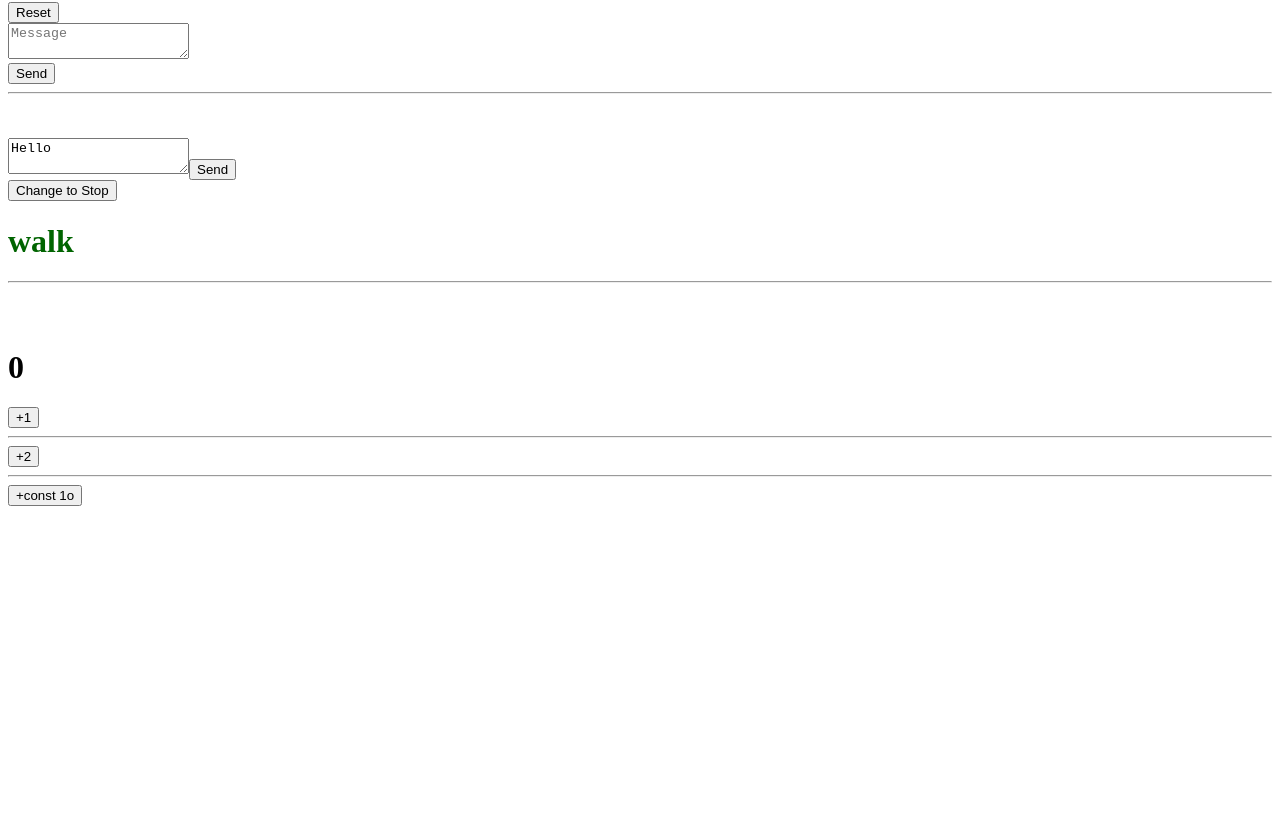
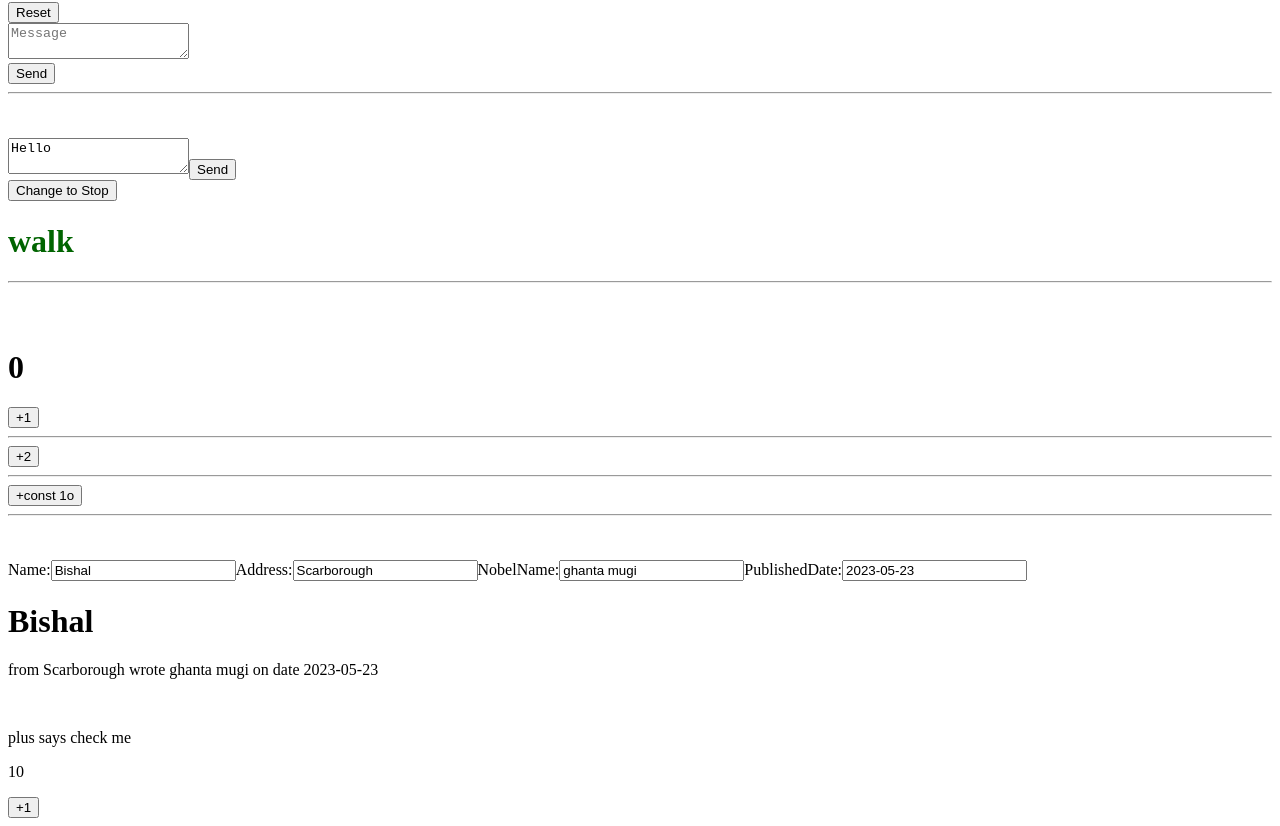
Before and after one commit to bishalkunwar/ReactJSLearning, a React (Create React App) app in the folder learning_try/: page / in a window 1280 px wide. Shown: the part 595-1421 px from the top of the page. Before the commit the page ends 1109 px from the top, so only its background shows below. Built offline with nearby package versions, Linux system fonts and the light colour scheme.

Commit message:
Trying to make the objects state immmutable and making state updates of objects  in React JS

```diff
--- a/learning_try/src/App.js
+++ b/learning_try/src/App.js
@@ -218,6 +218,7 @@ import Form from "./Components/formWithHooks";
 import FormMSG from "./Components/formSubmissionMSG";
 import StateSnap from "./Components/StateSnapshot";
 import Batching from "./Components/StateBatching";
+import ObjectState from "./Components/UpdatingObjectsState";
 
 export default function App(){
   return(
@@ -229,6 +230,8 @@ export default function App(){
       <StateSnap/>
       <hr/><br/><br/>
       <Batching/>
+      <hr/><br/><br/>
+      <ObjectState/>
     </div>
   )
 };
--- /dev/null
+++ b/learning_try/src/Components/UpdatingObjectsState.js
@@ -0,0 +1,96 @@
+import {useState} from 'react';
+
+export default function ObjectState(){
+
+    const[person, setPerson] = useState({
+        name: 'Bishal',
+        address: 'Scarborough',
+        nobels: {
+            nobelName: 'ghanta mugi',
+            publishDate: '2023-05-23',
+        },
+        plus: 10
+    })
+
+    function handleNameChange(e){
+        setPerson({
+            ...person,
+            name: e.target.value
+        });
+    };
+
+    function handleAddressChange(e){
+        setPerson({
+            ...person,
+            address: e.target.value
+        });
+    };
+
+    function handleNobelNameChange(e){
+        setPerson({
+            ...person,
+            nobels: {
+                ...person.nobels,
+                nobelName: e.target.value
+            }
+        });
+    };
+
+    function handleNobelPublishDateChange(e){
+        setPerson({
+            ...person,
+            nobels:{
+                ...person.nobels,
+                publishDate: e.target.value
+            }
+        });
+    };
+
+    function handlePlusclick(){
+        setPerson({
+            ...person,
+            plus: person.plus+1,
+        });
+    };
+
+    return(
+
+        <>
+
+            <label>
+                Name:
+                <input value={person.name} onChange={handleNameChange}/>
+            </label>
+
+            <label>
+                Address:
+                <input value={person.address} onChange={handleAddressChange}/>
+            </label>
+
+            <label>
+                NobelName:
+                <input value={person.nobels.nobelName} onChange={handleNobelNameChange}/>
+            </label>
+
+            <label>
+                PublishedDate:
+                <input value={person.nobels.publishDate} onChange={handleNobelPublishDateChange}/>
+            </label>
+
+            <p>
+                <h1>{person.name} </h1> from {person.address} wrote {person.nobels.nobelName} on date {person.nobels.publishDate}
+            </p>
+
+            <br/>
+            <p>plus says check me</p>
+
+            <p>{person.plus}</p>
+            <button onClick={handlePlusclick}>
+                +1
+            </button>
+
+        </>
+
+
+    )
+};
```
